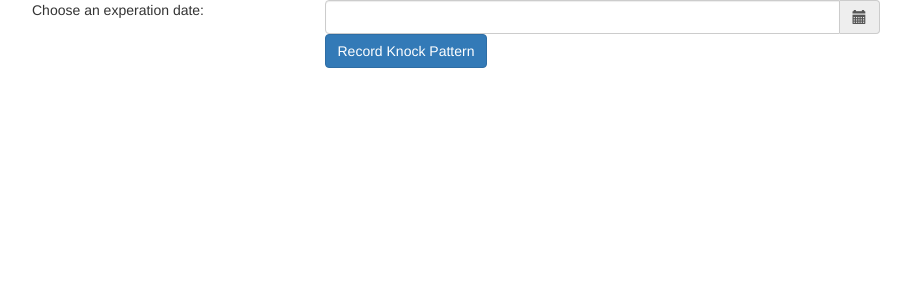
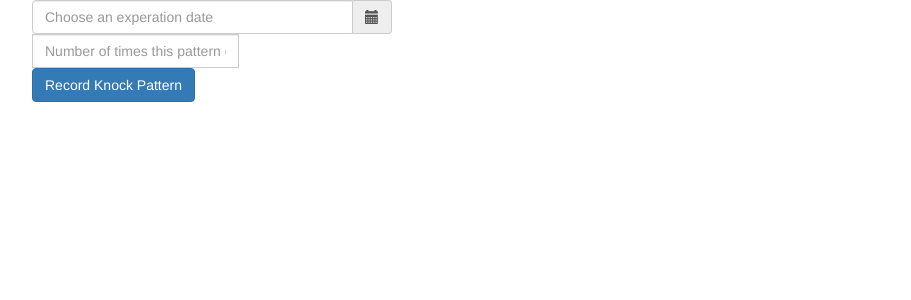
Before and after one commit to knocktrends/knocksensor, a Flask app: page / in a window 1280 px wide. Shown: the top 300 px of the page, without its empty margins (38-949 px from the left). Run offline with Flask 2, Linux system fonts and the light colour scheme; some libraries are stand-ins or nearby versions.

Commit message:
add an input field for number of uses

```diff
--- a/knockserver/static/script.js
+++ b/knockserver/static/script.js
@@ -4,14 +4,17 @@ var recording = false;
 function send_status() {
 
     var dateUnixTime = $('#datetimepicker').data("DateTimePicker").date().unix();
+    var uses = $("#uses").val();
+    console.log(dateUnixTime)
+    console.log(uses);
 
-    $.post({
-        url: "",
-        data : { is_recording: !recording, time: dateUnixTime},
-        success : function(json) {
-            console.log(data.is_recording);
-        }
-    });
+    // $.post({
+    //     url: "",
+    //     data : { is_recording: !recording, time: dateUnixTime},
+    //     success : function(json) {
+    //         console.log(data.is_recording);
+    //     }
+    // });
 
     recording = true;
 }
--- a/knockserver/templates/index.html
+++ b/knockserver/templates/index.html
@@ -1,7 +1,7 @@
 <!DOCTYPE html>
 <html>
 <head>
-<title>Hello World</title>
+<title>KnockTrends</title>
   <script type="text/javascript" src="../static/bower_components/jquery/dist/jquery.min.js"></script>
   <script type="text/javascript" src="../static/bower_components/moment/min/moment.min.js"></script>
   <script type="text/javascript" src="../static/bower_components/bootstrap/dist/js/bootstrap.min.js"></script>
@@ -15,18 +15,26 @@
 <body>
 
   <div class="container">
-    <div class="row">
-      <div class='col-sm-3'>
-        <p>Choose an experation date:</p>
-      </div>
-      <div class='col-sm-6'>
-        <div class="form-group">
+    <div class="form-group">
+      <div class="row">
+        <div class='col-sm-4'>
           <div class='input-group date' id='datetimepicker'>
-            <input type='text' class="form-control" />
+            <input type='text' class="form-control" placeholder="Choose an experation date"/>
             <span class="input-group-addon">
               <span class="glyphicon glyphicon-calendar"></span>
             </span>
           </div>
+        </div>
+      </div>
+      <div class="row">
+        <div class='col-sm-6'>
+          <div class="input-group">
+            <input type='text' class="form-control" id="uses" placeholder="Number of times this pattern can be used"/>
+          </div>
+        </div>
+      </div>
+      <div class="row">
+        <div class='col-sm-4'>
           <div class="button_box">
             <button class="btn btn-primary" onclick="send_status()">Record Knock Pattern</button>
           </div>
```
